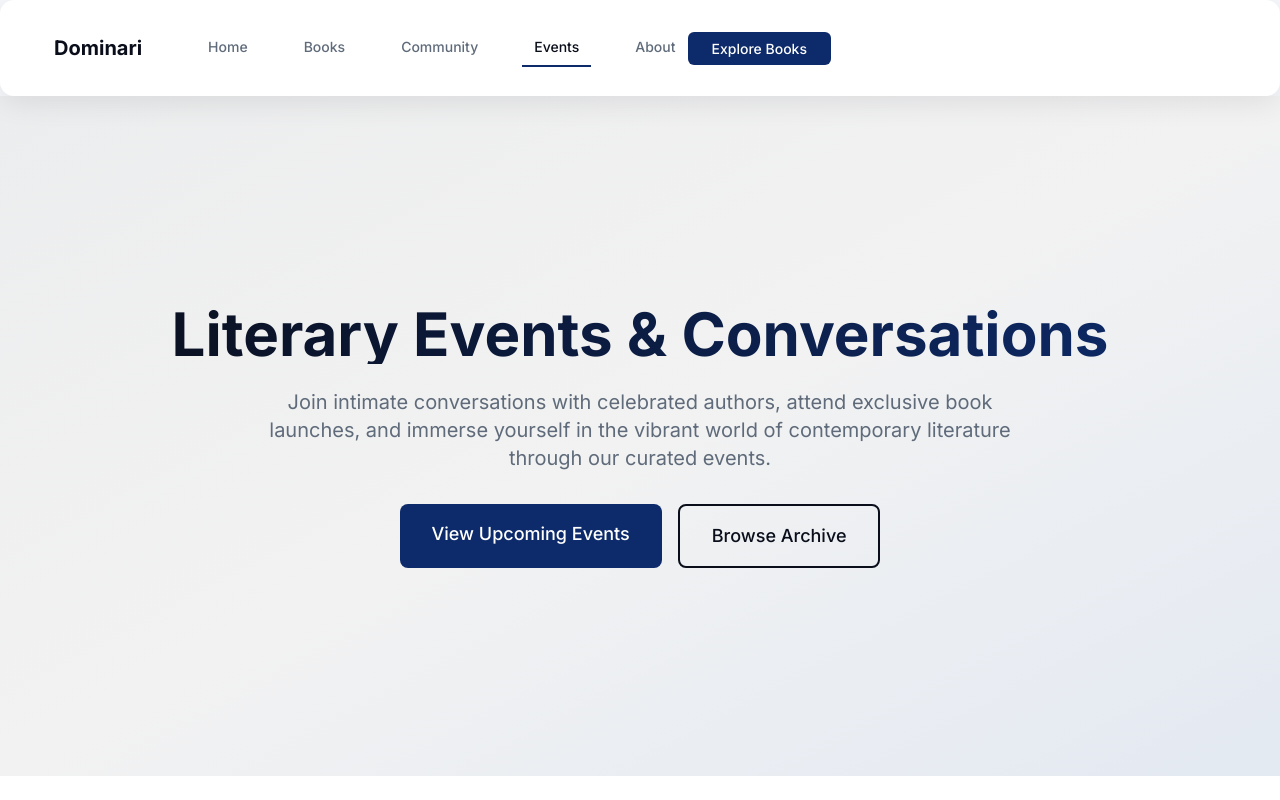
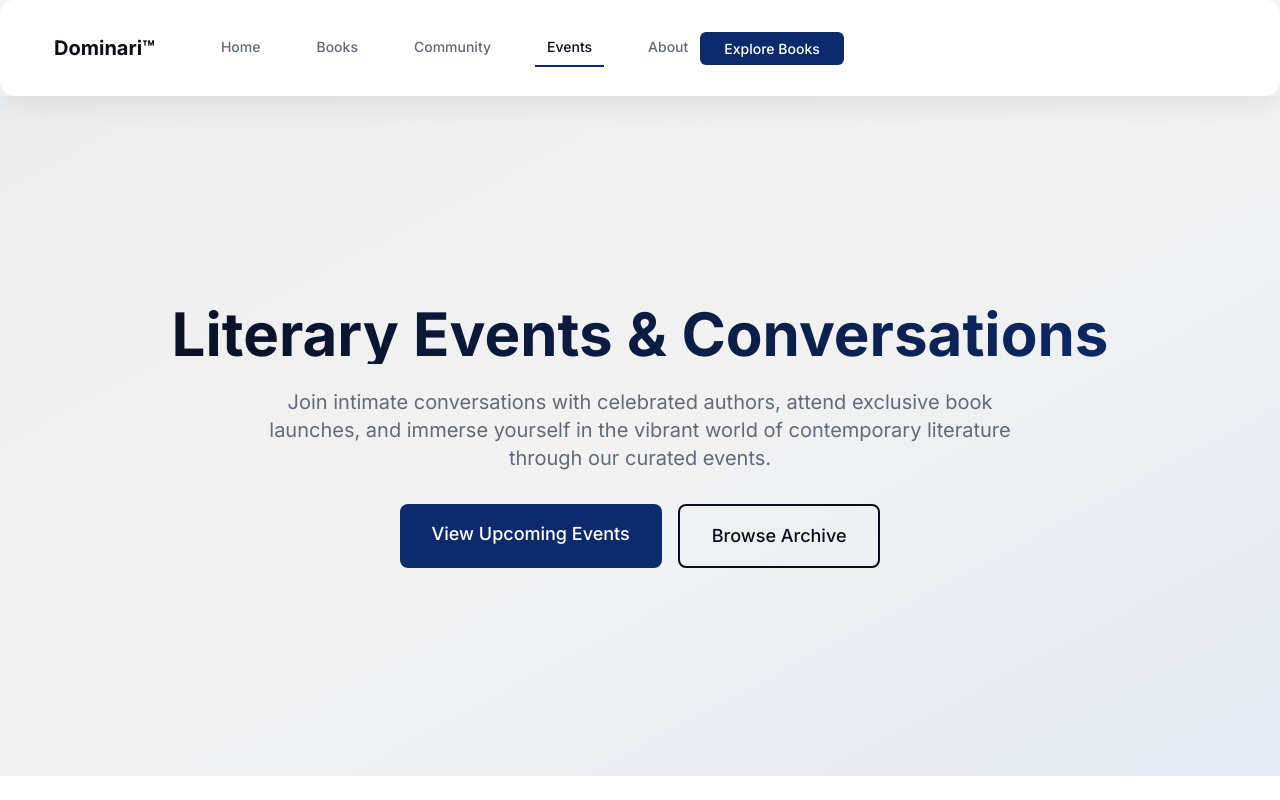
Before and after one commit to EmmitC/Dominari, a website: page public/html/events.html in a window 1280 px wide. Shown: the top 800 px of the page. Drawn offline with Linux system fonts and the light colour scheme.

Commit message:
events logo fix
updated mobile nav menu

```diff
--- a/public/html/events.html
+++ b/public/html/events.html
@@ -17,7 +17,7 @@
                 <div class="flex-shrink-0">
                     <a href="../index2.html" class="flex items-center">
 
-                        <span class="ml-2 text-xl font-display font-bold text-primary">Dominari</span>
+                        <span class="ml-2 text-xl font-display font-bold text-primary">Dominari&trade;</span>
                     </a>
                 </div>
 
```
